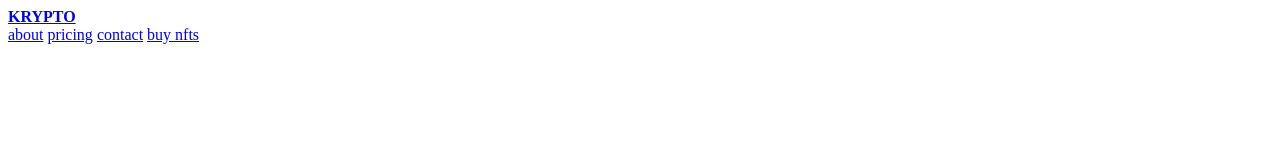
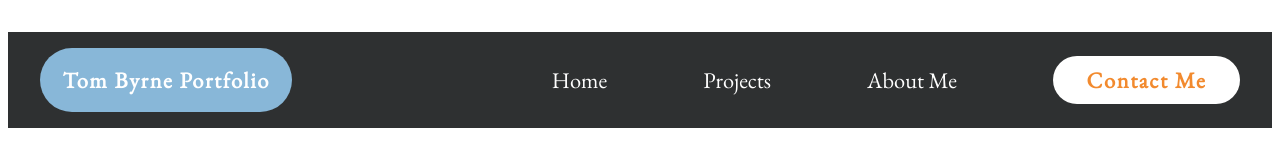
Before and after one commit to NJIT-WIS/midterm-portfolio-Tbyrne22, a website: page docs/index.html in a window 1280 px wide. Drawn offline with nearby package versions, Linux system fonts and the light colour scheme.

Commit message:
Added menu items and basic css, closes #8

```diff
--- a/docs/css/main.css
+++ b/docs/css/main.css
@@ -5,7 +5,7 @@
     --color-accent: #8FB2BF;  /* Light blue for links hover and section separators */
     --hover-color: #88b7d8;
     --background-color-main: rgba(35, 37, 38, .95);
-    --background-color-sidebar: #613814de;
+    --background-color-landing: #613814de;
     --text-color-sidebar: #e4f2f2;
 
 
@@ -19,7 +19,7 @@
     /* Padding around sidebar content */
 
     /* Fonts */
-    --font-primary: 'Cormorant Garamond', serif;
+    --font-primary: 'Baskerville', serif;
     /* Main font */
     --font-secondary: 'EB Garamond', serif;
     /* Secondary font (headings)*/
@@ -37,7 +37,7 @@
     /* Font size for the smallest headings */
 
     /* Other */
-    --base-line-height: 1.5;
+    --base-line-height: 1.5rem;
     /* Base line height for text */
     --section-separator: 1px solid var(--color-accent);
     /* Line to separate sections */
@@ -48,3 +48,95 @@
 
     /* Link hover color */
 }
+
+
+/* Text Styles */
+h1,
+h2,
+h3,
+h4 {
+    font-family: var(--font-secondary);
+    text-transform: capitalize;
+}
+
+a {
+    font-family: var(--font-secondary);
+    font-size: var(--h3-font-size);
+    color: var(--base-link-color);
+    text-decoration: none;
+    letter-spacing: 0.15rem;
+}
+
+/* Layout Styles */
+main {
+
+    margin: 0 auto;
+    background: var(--background-color-main);
+}
+
+
+/*Section Styles */
+body {
+    font-family: var(--font-primary);
+    font-size: var(--base-font-size);
+    color: white;
+
+}
+
+a:hover {
+    text-decoration: underline;
+}
+
+/*Header Styles */
+header {
+    display: flex;
+    align-items: center;
+    font-size: var(--base-font-size);
+    line-height: 4rem;
+    margin: 2rem 2rem;
+    height: 6rem;
+    }
+
+    .logo {
+        margin-right: auto;
+        font-family: var(--font-secondary);
+        background-color: #88b7d8;
+
+        display: inline-block;
+        padding-right: 1em;
+        padding-left: 1em;
+        border-radius: 83px;
+
+        letter-spacing: .1rem;
+        font-weight: lighter;
+
+        white-space: nowrap;
+    }
+
+    .menu {
+        display: flex;
+        justify-content: flex-end;
+        flex-basis: auto;
+        margin: auto 6rem;
+        gap: 6rem;
+    }
+
+    .menu-item {
+        text-align: match-parent;
+        font-weight: 500;
+        letter-spacing: normal;
+    }
+
+    .header-cta {
+        font-family: var(--font-secondary);
+        background-color: white;
+        color: var(--color-secondary);
+
+        line-height: var(--base-font-size);
+        padding: .7em 1.5em;
+        border-radius: 83px;
+
+        letter-spacing: .1rem;
+        font-weight: bolder;
+        white-space: nowrap;
+    }
--- a/docs/index.html
+++ b/docs/index.html
@@ -39,14 +39,13 @@
 <body>
     <main>
         <header>
-        <a href="#" class="logo"><b>KRYPTO</b></a>
+            <a href="#" class="logo"><b>Tom Byrne Portfolio</b></a>
             <nav class="menu">
-            <a href="#" class="menu-item">about</a>
-            <a href="#" class="menu-item">pricing</a>
-            <a href="#" class="menu-item">contact</a>
-            <a href="#" class="menu-item">buy nfts</a>
+                <a href="#" class="menu-item">Home</a>
+                <a href="#" class="menu-item">Projects</a>
+                <a href="#" class="menu-item">About Me</a>
             </nav>
+            <a href="#" class="header-cta">Contact Me</a>
         </header>
     </main>
-
 </body>
```
Lines whose indentation alone changed are shown as unchanged.
